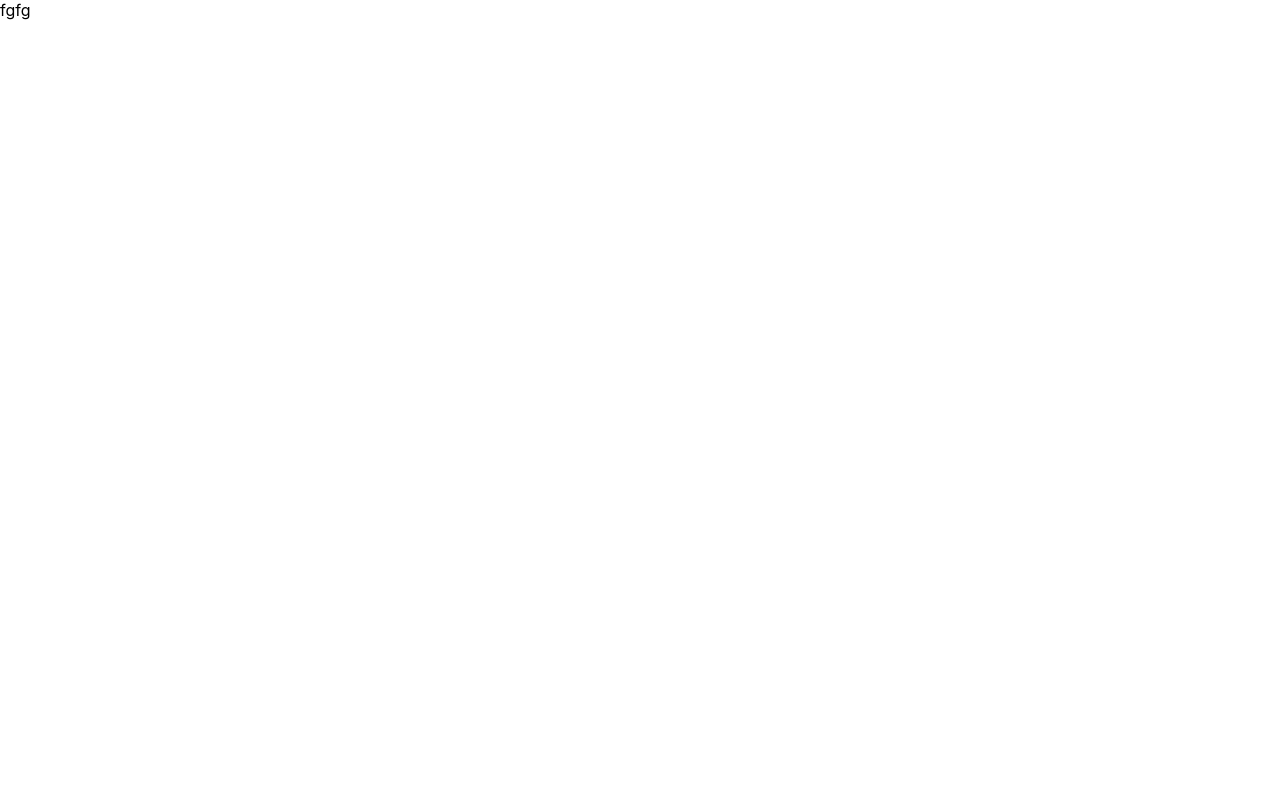
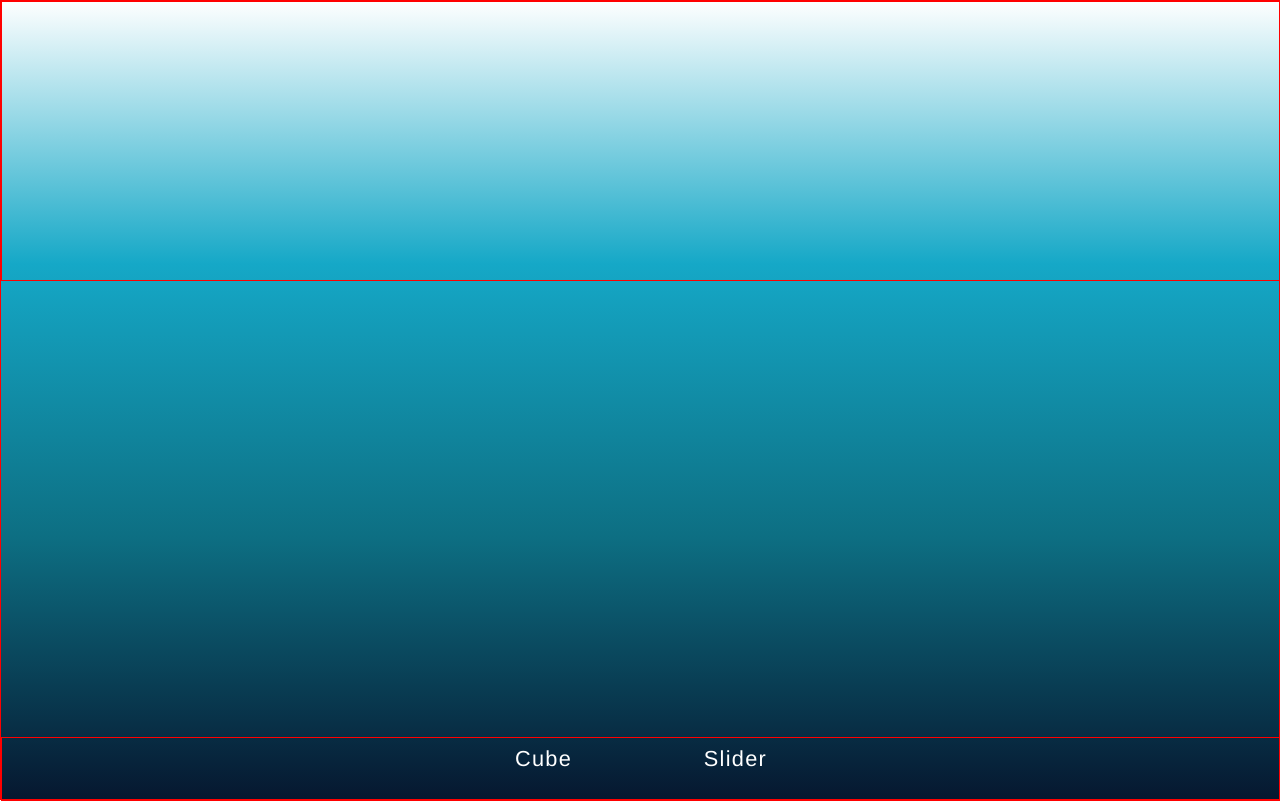
Before and after one commit to IvanGerman/elena-belousova, a React (Create React App) app: page / in a window 1280 px wide. Built offline with nearby package versions, Linux system fonts and the light colour scheme.

Commit message:
feat: add routing to the app

```diff
--- a/package.json
+++ b/package.json
@@ -12,7 +12,10 @@
     "@types/react-dom": "^18.0.11",
     "react": "^18.2.0",
     "react-dom": "^18.2.0",
+    "react-router-dom": "^6.8.2",
     "react-scripts": "5.0.1",
+    "sass": "^1.58.3",
+    "swiper": "^9.0.5",
     "typescript": "^4.9.5",
     "web-vitals": "^2.1.4"
   },
--- a/src/App.module.scss
+++ b/src/App.module.scss
@@ -0,0 +1,5 @@
+.app {
+  width: 100vw;
+  height: 100vh;
+  border: 1px solid red;
+}
--- a/src/App.tsx
+++ b/src/App.tsx
@@ -1,11 +1,22 @@
-import React from 'react';
+import React, { FC } from 'react';
+import {Route, Routes} from 'react-router-dom';
+
 import styles from './App.module.scss';
+import CubePage from './components/CubePage/CubePage';
+import Footer from './components/Footer/Footer';
+import Header from './components/Header/Header';
+import SliderPage from './components/SliderPage/SliderPage';
 
 
-const App = () => {
+const App: FC = () => {
   return (
-    <div className="styles.app">
-      fgfg
+    <div className={styles.app}>
+      <Header/>
+      <Routes>
+        <Route path="/" element={<CubePage/>}/>
+        <Route path="sliderPage/*" element={<SliderPage/>}/>
+      </Routes>
+      <Footer/>
     </div>
   );
 }
--- a/src/components/CubePage/CubePage.module.scss
+++ b/src/components/CubePage/CubePage.module.scss
@@ -0,0 +1,4 @@
+.container {
+  width: 100vw;
+  height: 57vh;
+}
--- /dev/null
+++ b/src/components/Footer/Footer.module.scss
@@ -0,0 +1,21 @@
+.footer {
+  width: 100vw;
+  height: 8vh;
+  display: flex;
+  justify-content: center;
+  border: 1px solid red;
+}
+
+.linkWrapper {
+  width: 30vw;
+  height: 8vh;
+  display: flex;
+  justify-content: space-around;
+}
+
+a {
+  color: #fff;
+  font-size: 1.7vw;
+  letter-spacing: 0.1vw;
+  padding-top: 1vh;
+}
--- /dev/null
+++ b/src/components/Footer/Footer.tsx
@@ -0,0 +1,20 @@
+import React  from 'react';
+import { NavLink } from "react-router-dom";
+
+import styles from './Footer.module.scss';
+
+
+
+const Footer = () => {
+
+  return (
+    <div className={styles.footer}>
+       <div className={styles.linkWrapper}>
+         <NavLink to="/" >Cube</NavLink>
+         <NavLink to="/sliderPage" >Slider</NavLink>
+       </div>
+    </div>
+  );
+};
+
+export default Footer;
--- a/src/components/Header/Header.module.scss
+++ b/src/components/Header/Header.module.scss
@@ -1,63 +1,5 @@
 .header {
-  width: 100%;
+  width: 100vw;
+  height: 35vh;
+  border: 1px solid red;
 }
-
-.box {
-  height: 80px;
-  display: flex;
-  justify-content: space-between;
-  border-bottom: 1px solid gray;
-}
-
-.logo_image {
-  display: flex;
-  align-items: center;
-  gap: 10px;
-}
-
-.menu {
-  display: flex;
-  align-items: center;
-  font-size: 22px;
-  line-height: 28px;
-  gap: 30px;
-}
-
-.mobile_btn {
-  display: none;
-}
-
-@media (max-width: 800px) {
-  .mobile_btn {
-    display: block;
-    position: absolute;
-    right: 10px;
-    top: 27px;
-    cursor: pointer;
-    z-index: 10;
-  }
-
-  .menu {
-    display: flex;
-    flex-direction: column;
-    justify-content: center;
-    position: fixed;
-    left: -100%;
-    right: 0;
-    top: 0;
-    bottom: 0;
-    width: 100%;
-    height: 100vh;
-    background-color: #f8f8f8;
-    z-index: 10;
-    transition: left 1s;
-  }
-
-  .active {
-    left: 0;
-  }
-
-  .menu a {
-    font-size: 28px;
-  }
-}
--- a/src/components/SliderPage/SliderPage.module.scss
+++ b/src/components/SliderPage/SliderPage.module.scss
@@ -0,0 +1,4 @@
+.container {
+  width: 100vw;
+  height: 57vh;
+}
--- a/src/components/SliderPage/SliderPage.tsx
+++ b/src/components/SliderPage/SliderPage.tsx
@@ -11,7 +11,7 @@ const SliderPage = () => {
 
   return (
     <div className={styles.container}>
-
+     sliderPage
     </div>
   );
 };
--- a/src/index.css
+++ b/src/index.css
@@ -1,8 +1,37 @@
+/* Zeroing */
+*,
+*::before,
+*::after {
+  padding: 0;
+  margin: 0;
+  border: 0;
+  box-sizing: border-box;
+  /* border-box -   width = border + padding + content-width (div width is independent from content-width) */
+}
+
+a {
+  text-decoration: none;
+}
+
+
+ul,
+ol,
+li {
+  list-style: none;
+  /* none - removes bullet/points/svg-images signs from li elements of ul/ol */
+}
+
+img {
+  vertical-align: middle;
+  /* top - to vertically position an image in a line of text */
+}
 body {
-  margin: 0;
-  font-family: -apple-system, BlinkMacSystemFont, 'Segoe UI', 'Roboto', 'Oxygen',
-    'Ubuntu', 'Cantarell', 'Fira Sans', 'Droid Sans', 'Helvetica Neue',
-    sans-serif;
+  position: relative;
+  width: 100vw;
+  height: 100vh;
+  background: linear-gradient(0deg, rgba(6,23,47,1) 0%, rgba(13,111,131,1) 33%, rgba(21,168,199,1) 67%, rgba(255,255,255,1) 100%);
+  font-family: Helvetica Neue, Helvetica, Arial, sans-serif;
+  color: #c9dc1b;
   -webkit-font-smoothing: antialiased;
   -moz-osx-font-smoothing: grayscale;
 }
--- a/src/index.tsx
+++ b/src/index.tsx
@@ -1,16 +1,18 @@
 import React from 'react';
 import ReactDOM from 'react-dom/client';
+import { BrowserRouter } from 'react-router-dom';
+import reportWebVitals from './reportWebVitals';
+
 import './index.css';
 import App from './App';
-import reportWebVitals from './reportWebVitals';
 
 const root = ReactDOM.createRoot(
   document.getElementById('root') as HTMLElement
 );
 root.render(
-
-    <App />
-
+  <BrowserRouter>
+     <App />
+  </BrowserRouter>
 );
 
 // If you want to start measuring performance in your app, pass a function
```
Also changed, not shown: 1 other file (tests, documents, lock files or other folders).
